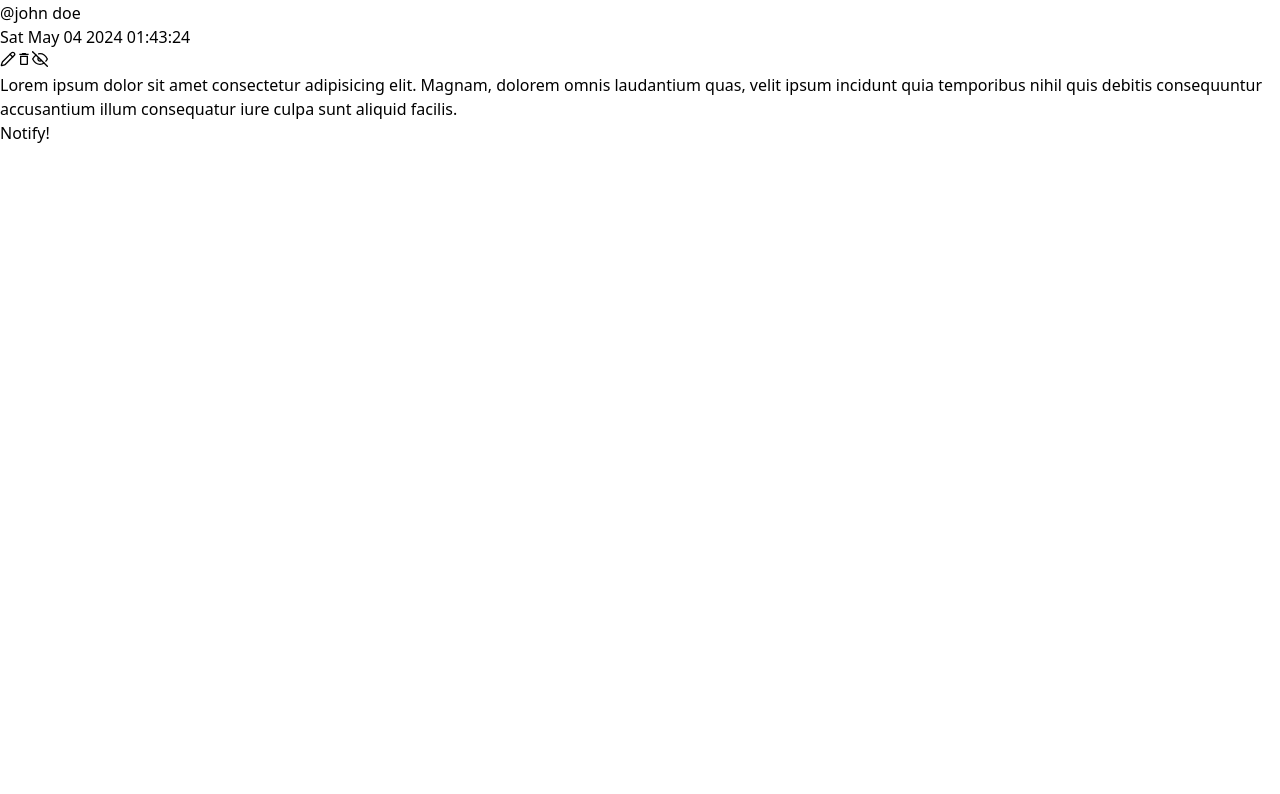
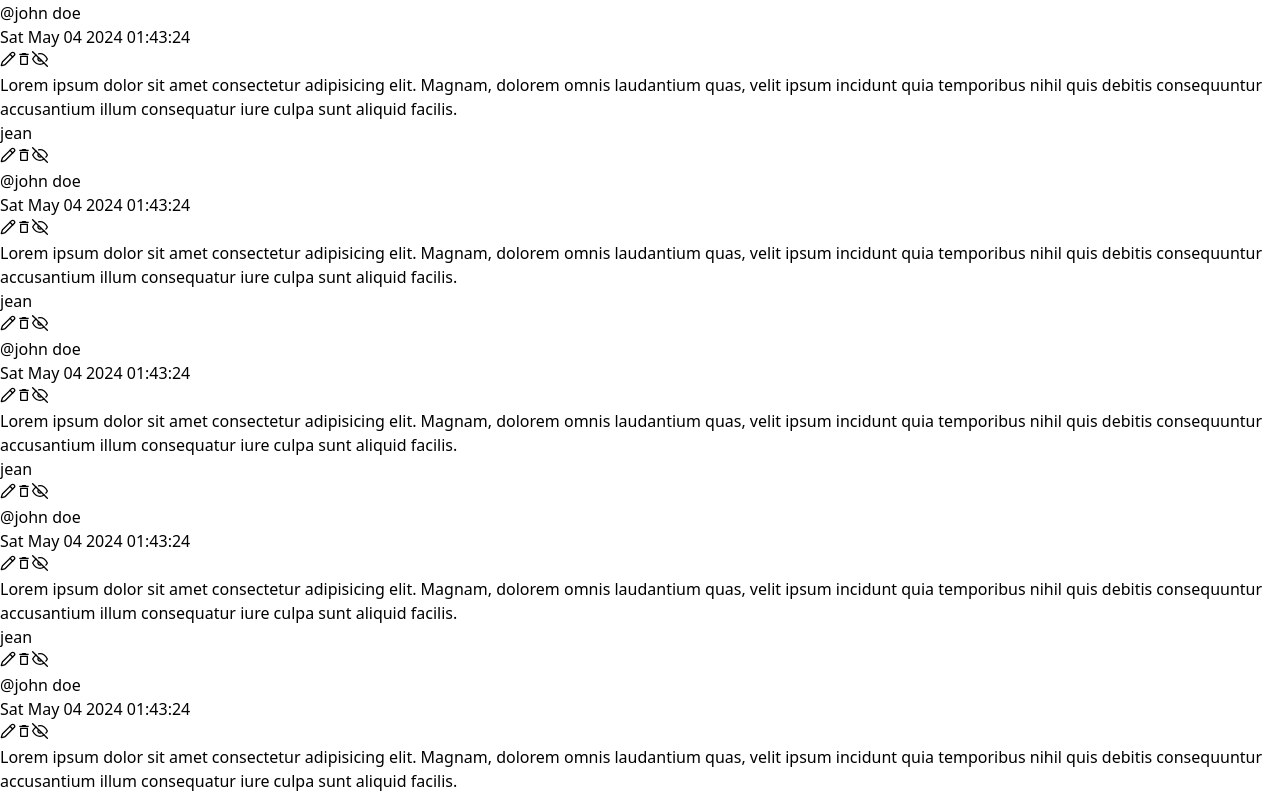
Before and after one commit to J2mCoder/blog-app, a React (Vite) app: page /post/1 in a window 1280 px wide. Shown: the part 1506-2300 px from the top of the page. Before the commit the page ends 1651 px from the top, so only its background shows below. Built offline with nearby package versions, Linux system fonts and the light colour scheme.

Commit message:
chagement

```diff
--- /dev/null
+++ b/src/components/ProfilHome.jsx
@@ -0,0 +1,31 @@
+import img from "../assets/img.jpg"
+import { FaPowerOff } from "react-icons/fa"
+
+export default function ProfilHome() {
+  return (
+    <div className="col-span-2 shadow-lg h-fit border rounded-lg p-4 hidden lg:flex">
+      <div className="flex flex-col items-start top-5 sticky space-y-3">
+        <div className="w-full flex justify-center items-center">
+          <img
+            src={img}
+            alt="image"
+            className="rounded-full size-40 object-cover border-4 border-t-black border-r-black border-b-black"
+          />
+        </div>
+        <div className="w-full mt-3 text-center">
+          <h3 className="text-2xl">John Doe</h3>
+          <h4 className="text-xl">johndoe@gmail.com</h4>
+          <p className="text-gray-500">
+            Lorem ipsum dolor sit amet consectetur adipisicing elit. Voluptatem,
+            quidem.
+          </p>
+        </div>
+        <div className="w-full flex justify-center items-center mt-3">
+          <button type="button" className=" w-fit bg-red-300 p-2 rounded-lg">
+            <FaPowerOff className="text-2xl" />
+          </button>
+        </div>
+      </div>
+    </div>
+  )
+}
--- a/src/pages/HomePage.jsx
+++ b/src/pages/HomePage.jsx
@@ -1,6 +1,5 @@
 import Articles from "../components/Articles"
-import img from "../assets/img.jpg"
-import { FaPowerOff } from "react-icons/fa"
+import ProfilHome from "../components/ProfilHome"
 
 export default function HomePage() {
   const articleComponents = []
@@ -13,33 +12,7 @@ export default function HomePage() {
         <div className="space-y-5 col-span-1 md:col-span-4">
           {articleComponents}
         </div>
-        <div className="col-span-2 shadow-lg h-fit border rounded-lg p-4 hidden lg:flex">
-          <div className="flex flex-col items-start top-5 sticky space-y-3">
-            <div className="w-full flex justify-center items-center">
-              <img
-                src={img}
-                alt="image"
-                className="rounded-full size-40 object-cover border-4 border-t-black border-r-black border-b-black"
-              />
-            </div>
-            <div className="w-full mt-3 text-center">
-              <h3>John Doe</h3>
-              <h4>johndoe@gmail.com</h4>
-              <p className="text-gray-500">
-                Lorem ipsum dolor sit amet consectetur adipisicing elit.
-                Voluptatem, quidem.
-              </p>
-            </div>
-            <div className="w-full flex justify-center items-center mt-3">
-              <button
-                type="button"
-                className=" w-fit bg-red-100 p-2 rounded-lg"
-              >
-                <FaPowerOff className="text-2xl" />
-              </button>
-            </div>
-          </div>
-        </div>
+        <ProfilHome />
       </div>
     </div>
   )
--- a/src/pages/View-post.jsx
+++ b/src/pages/View-post.jsx
@@ -7,7 +7,7 @@ import { Link } from "react-router-dom"
 export default function Viewpost() {
   return (
     <>
-      <div className="w-full flex justify-center my-4">
+      <div className="w-full flex justify-center mt-4">
         <div className="container p-5 md:p-0 lg:p-5 space-y-5">
           <div className=" flex flex-col space-x-3 shadow-lg rounded-lg border">
             <div className="p-4 flex flex-col">
@@ -94,8 +94,24 @@ export default function Viewpost() {
           </div>
         </div>
       </div>
+      <div className="w-full flex justify-center">
+        <div className="container p-5 md:p-0 lg:p-5">
           <Comments />
+          <div className="my-6 w-full flex justify-center">
+            <div className="container p-5 md:p-0 lg:p-5 border shadow-lg rounded-lg">
+              <div className="p-2 border-b text-xl font-semibold shadow-sm">
+                <p>Tous les commentaires (0)</p>
+              </div>
               <AllComment />
+              <AllComment />
+              <AllComment />
+              <AllComment />
+              <AllComment />
+              <AllComment />
+            </div>
+          </div>
+        </div>
+      </div>
     </>
   )
 }
@@ -103,7 +119,7 @@ export default function Viewpost() {
 function Comments() {
   return (
     <form action="/post/1" method="post">
-      <div className="my-6 w-full flex justify-center">
+      <div className=" w-full flex justify-center">
         <div className="container p-5 md:p-0 lg:p-5 space-y-5 border shadow-lg rounded-lg">
           <div className="flex flex-col p-4">
             <div className="flex flex-col">
@@ -131,22 +147,16 @@ function Comments() {
 
 function AllComment() {
   return (
-    <div className="my-6 w-full flex justify-center">
-      <div className="container p-5 md:p-0 lg:p-5 space-y-5 border shadow-lg rounded-lg">
-        <div className="w-full flex flex-col p-2 space-y-3">
-          <div className="p-2 border-b text-xl font-semibold shadow-sm">
-            <p>Tous les commentaires (0)</p>
-          </div>
+    <div className="w-full flex flex-col p-2 space-y-2">
       {/* ici map des commentaires */}
-          <div className="flex flex-col border p-2 rounded-lg shadow-md">
+      <div className="flex flex-col border p-2 rounded-lg bg-slate-200/30 shadow-md">
         <div className="w-full flex justify-between">
-              <div className=" bg-black text-white p-1 rounded-lg">
-                @john doe
-              </div>
+          <div className=" bg-black text-white p-1 rounded-lg">@john doe</div>
           <div className="flex space-x-1">
             <div className="bg-black text-white p-1 rounded-lg">
               Sat May 04 2024 01:43:24
             </div>
+            <div className=" hidden md:flex space-x-1">
               <button className="bg-black p-1 text-xl rounded-lg text-white focus:bg-black/80 transition-all">
                 <LuPencil />
               </button>
@@ -158,16 +168,29 @@ function AllComment() {
               </button>
             </div>
           </div>
+        </div>
         <div className="w-full">
           Lorem ipsum dolor sit amet consectetur adipisicing elit. Magnam,
-              dolorem omnis laudantium quas, velit ipsum incidunt quia
-              temporibus nihil quis debitis consequuntur accusantium illum
-              consequatur iure culpa sunt aliquid facilis.
+          dolorem omnis laudantium quas, velit ipsum incidunt quia temporibus
+          nihil quis debitis consequuntur accusantium illum consequatur iure
+          culpa sunt aliquid facilis.
+        </div>
+        <div className="flex justify-between items-center md:hidden">
+          <div className="">jean</div>
+          <div className="space-x-1 mt-3">
+            <button className="bg-black p-1 text-xl rounded-lg text-white focus:bg-black/80 transition-all">
+              <LuPencil />
+            </button>
+            <button className="bg-black p-1 text-xl rounded-lg text-white focus:bg-black/80 transition-all">
+              <MdDeleteOutline />
+            </button>
+            <button className="bg-black p-1 text-xl rounded-lg text-white focus:bg-black/80 transition-all">
+              <FiEyeOff />
+            </button>
+          </div>
         </div>
       </div>
       {/* ici map des commentaires */}
     </div>
-      </div>
-    </div>
   )
 }
```
Lines whose indentation alone changed are shown as unchanged.
